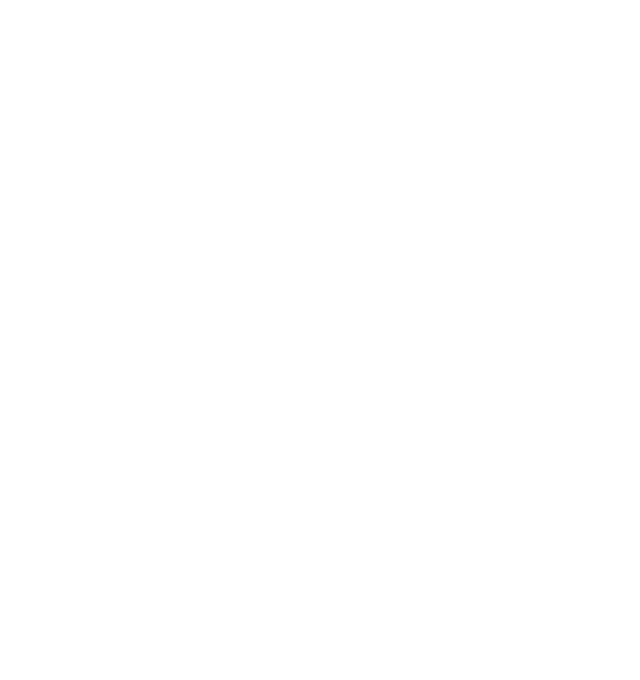
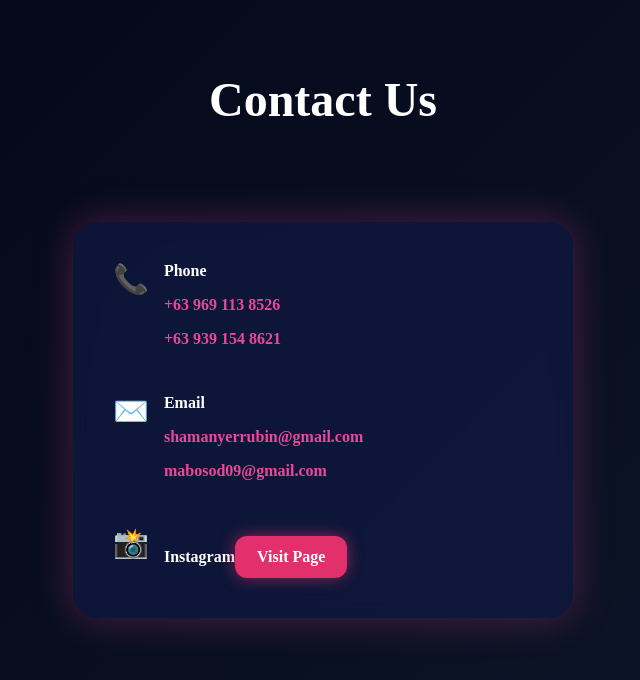
Before and after one commit to Rubin2025/olympiaafrostyle-booking-system, a React (Vite) app in the folder my-react-app/: page /contact in a window 1280 px wide. Before the commit this address had no page. Shown: the top 680 px of the page, without its empty margins (317-957 px from the left). Built offline with nearby package versions, Linux system fonts and the light colour scheme.

Commit message:
added a new file into my src/pages/contact for my details in case cx want to react out to me otr my wife

```diff
--- a/my-react-app/src/App.jsx
+++ b/my-react-app/src/App.jsx
@@ -2,6 +2,7 @@
 import Home from "./pages/Home";
 import Book from "./pages/Book";
 import Gallery from "./pages/Gallery";
+import Contact from "./pages/Contact";
 
 function App() {
   return (
@@ -9,6 +10,7 @@
       <Route path="/" element={<Home />} />
       <Route path="/book" element={<Book />} />
       <Route path="/gallery" element={<Gallery />} />
+      <Route path="/contact" element={<Contact />} />
     </Routes>
   );
 }
--- /dev/null
+++ b/my-react-app/src/pages/Contact.jsx
@@ -0,0 +1,134 @@
+export default function Contact(){
+  return(
+    <div style={container}>
+
+      <h1 style={title}>Contact Us</h1>
+
+      <div style={card}>
+
+        {/* PHONE */}
+        <div style={section}>
+          <span style={icon}>📞</span>
+          <div>
+            <strong>Phone</strong>
+
+            <p>
+              <a href="tel:+639691138526" style={link}>
+                +63 969 113 8526
+              </a>
+            </p>
+
+            <p>
+              <a href="tel:+639391548621" style={link}>
+                +63 939 154 8621
+              </a>
+            </p>
+          </div>
+        </div>
+
+
+        {/* EMAIL */}
+        <div style={section}>
+          <span style={icon}>✉️</span>
+          <div>
+            <strong>Email</strong>
+
+            <p>
+              <a href="mailto:shamanyerrubin@gmail.com" style={link}>
+                shamanyerrubin@gmail.com
+              </a>
+            </p>
+
+            <p>
+              <a href="mailto:mabosod09@gmail.com" style={link}>
+                mabosod09@gmail.com
+              </a>
+            </p>
+          </div>
+        </div>
+
+
+        {/* INSTAGRAM */}
+        <div style={section}>
+          <span style={icon}>📸</span>
+          <div>
+            <strong>Instagram</strong>
+
+            <a
+              href="https://www.instagram.com/olympiaafrostyle?igsh=MXV6czYzdWxkZnNvOA%3D%3D&utm_source=qr"
+              target="_blank"
+              rel="noopener noreferrer"
+              style={button}
+            >
+              Visit Page
+            </a>
+          </div>
+        </div>
+
+      </div>
+    </div>
+  )
+}
+
+
+/* STYLES */
+
+const container={
+  minHeight:"100vh",
+  background:"linear-gradient(135deg,#020617,#0f172a)",
+  display:"flex",
+  alignItems:"center",
+  justifyContent:"center",
+  padding:20
+}
+
+const title={
+  position:"absolute",
+  top:40,
+  color:"white",
+  fontSize:"clamp(2rem,5vw,3rem)"
+}
+
+const card={
+  background:"rgba(17,26,68,0.7)",
+  backdropFilter:"blur(10px)",
+  borderRadius:25,
+  padding:40,
+  display:"flex",
+  flexDirection:"column",
+  gap:30,
+  width:"100%",
+  maxWidth:420,
+  boxShadow:"0 0 40px rgba(236,72,153,0.3)"
+}
+
+const section={
+  display:"flex",
+  gap:15,
+  alignItems:"flex-start",
+  color:"white"
+}
+
+const icon={
+  fontSize:"1.8rem"
+}
+
+const link={
+  color:"#ec4899",
+  textDecoration:"none",
+  fontWeight:"bold",
+  transition:"0.3s"
+}
+
+const button={
+  display:"inline-block",
+  marginTop:10,
+  padding:"12px 22px",
+  background:"#E1306C",
+  borderRadius:12,
+  color:"white",
+  fontWeight:"bold",
+  textDecoration:"none",
+  transition:"0.3s",
+  boxShadow:"0 0 15px rgba(225,48,108,0.6)"
+}
```
